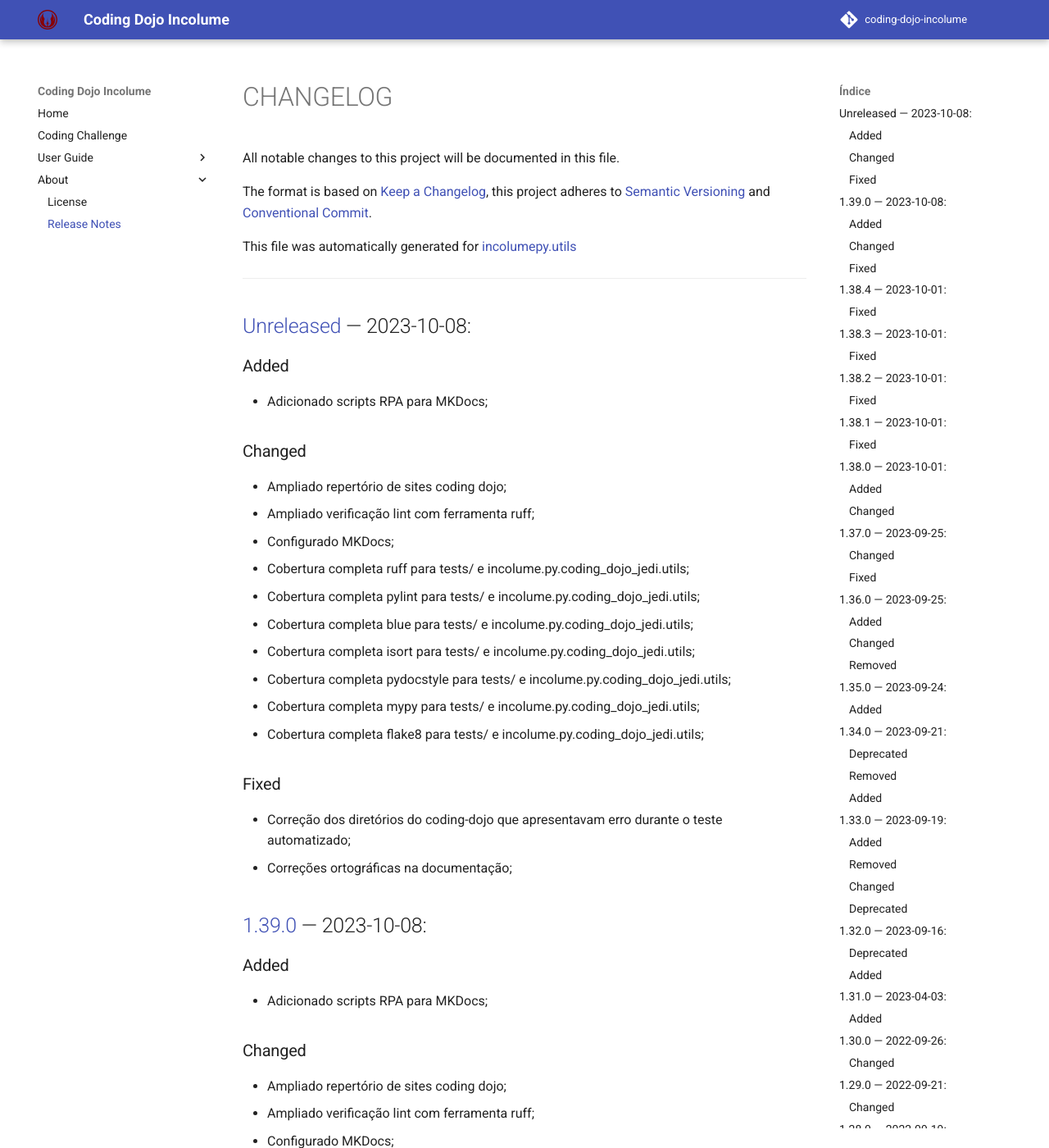
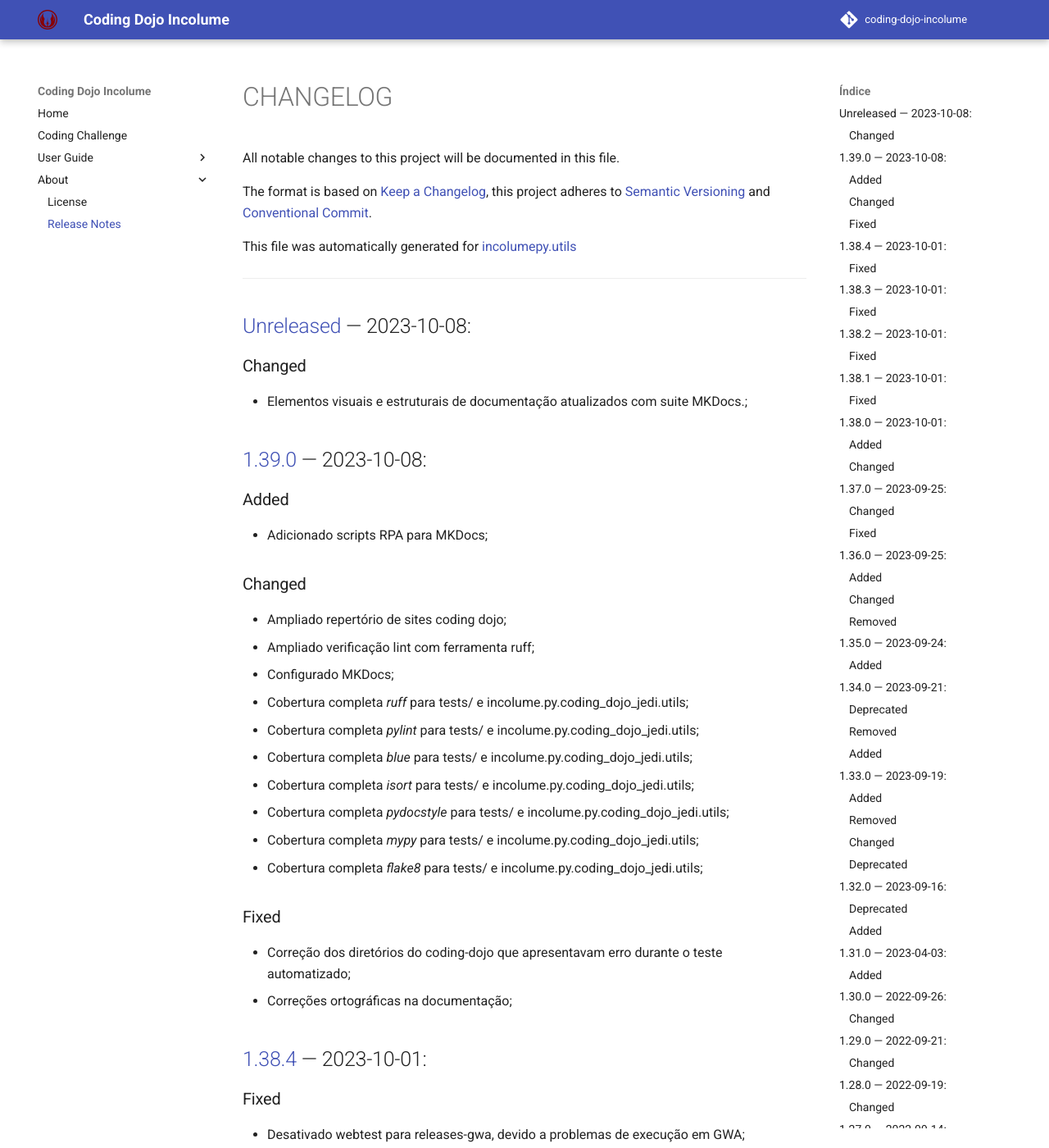
Before and after one commit to incolume-jedi/coding-dojo, an MkDocs documentation site: the page built from docs/about/CHANGELOG.md, in a window 1280 px wide and 1400 px high. Shown: the whole window at 82% size. Built offline with MkDocs 1.6.1 and Material for MkDocs 9.7.7, drawn with Linux system fonts in a browser that asks for light colours; comment, search, counter and statistics services are not loaded.

Commit message:
docs: #109 atualizado **Unreleased**

```diff
--- a/docs/about/CHANGELOG.md
+++ b/docs/about/CHANGELOG.md
@@ -11,22 +11,8 @@ This file was automatically generated for [incolumepy.utils](https://gitlab.com/
 
 
 ## [Unreleased]	 &#8212; 	2023-10-08:
-### Added
-  - Adicionado scripts RPA para MKDocs;
 ### Changed
-  - Ampliado repertório de sites coding dojo;
-  - Ampliado verificação lint com ferramenta ruff;
-  - Configurado MKDocs;
-  - Cobertura completa ruff para tests/ e incolume.py.coding_dojo_jedi.utils;
-  - Cobertura completa pylint para tests/ e incolume.py.coding_dojo_jedi.utils;
-  - Cobertura completa blue para tests/ e incolume.py.coding_dojo_jedi.utils;
-  - Cobertura completa isort para tests/ e incolume.py.coding_dojo_jedi.utils;
-  - Cobertura completa pydocstyle para tests/ e incolume.py.coding_dojo_jedi.utils;
-  - Cobertura completa mypy para tests/ e incolume.py.coding_dojo_jedi.utils;
-  - Cobertura completa flake8 para tests/ e incolume.py.coding_dojo_jedi.utils;
-### Fixed
-  - Correção dos diretórios do coding-dojo que apresentavam erro durante o teste automatizado;
-  - Correções ortográficas na documentação;
+  - Elementos visuais e estruturais de documentação atualizados com suite MKDocs.;
 
 ## [1.39.0]	 &#8212; 	2023-10-08:
 ### Added
```
